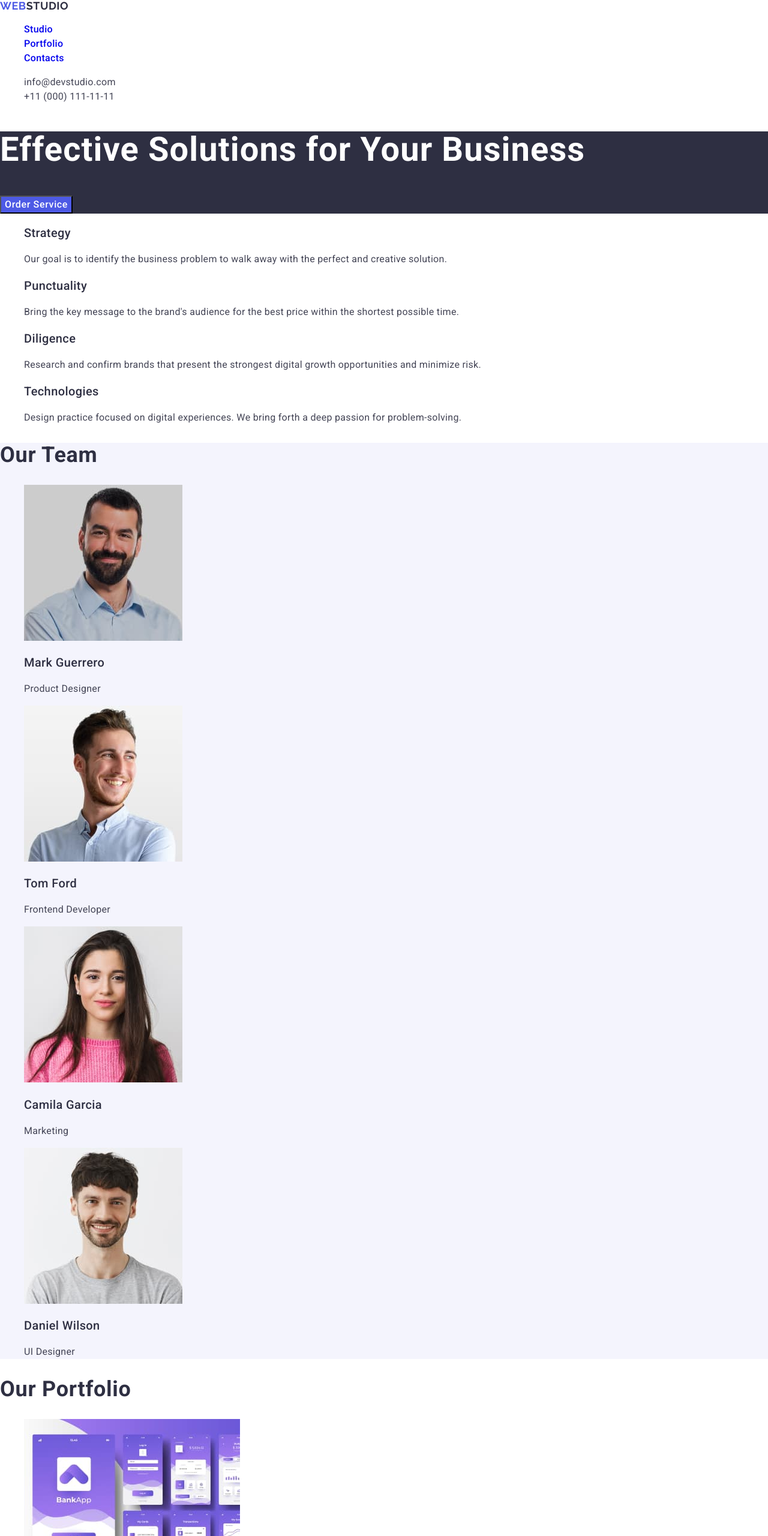
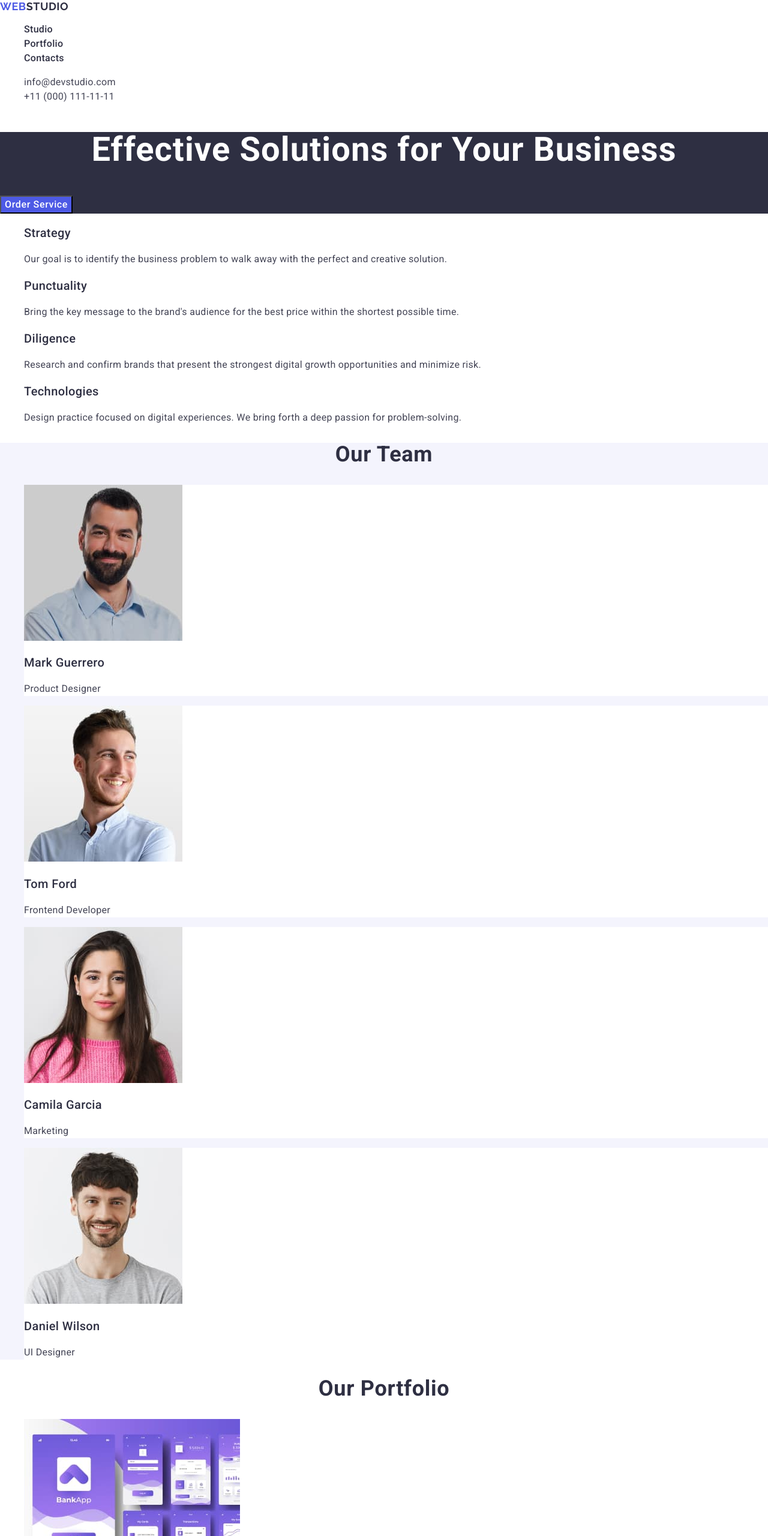
Before and after one commit to herdssman/goit-markup-hw-02, a plain HTML site: page index.html in a window 1280 px wide. Shown: the top 2560 px of the page at 60% size. Drawn offline with nearby package versions, Linux system fonts and the light colour scheme.

Commit message:
add index.html and styles.css

```diff
--- a/styles/styles.css
+++ b/css/styles.css
@@ -1,6 +1,7 @@
 body{
     font-family: "Roboto", sans-serif;
-    color: #2e2f42;
+    color: #434455;
+    background-color: #ffffff;
 }
 
 a {
@@ -28,7 +29,7 @@ button{
     font-family: "Raleway", sans-serif;
     font-weight: 700;
     font-size: 18px;
-    line-height: 1.16;
+    line-height: 1.17;
     letter-spacing: 0.03em;
     text-transform: uppercase;
     color: #4d5ae5;
@@ -51,17 +52,21 @@ button{
     font-size: 16px;
     line-height: 1.5;
     letter-spacing: 0.02em;
+    color: #2e2f42;
 }
 
+.nav-item-link:focus,
 .nav-item-link:hover{
     color: #404bbf;
 }
 
 /* #region header address*/
 
+
+.header-addr {
+    font-style: normal;
+}
 /*
-.header-addr {}
-
 .addr-list {}
 
 .addr-list-item {}
@@ -75,6 +80,7 @@ button{
     color: #434455;
 }
 
+.addr-link:focus,
 .addr-link:hover{
     color: #404bbf;
 }
@@ -93,8 +99,9 @@ button{
 .hero-title {
     font-weight: 700;
     font-size: 56px;
-    line-height: 1.07143;
+    line-height: 1.07;
     letter-spacing: 0.02em;
+    text-align: center;
     color: #fff;
 }
 
@@ -107,6 +114,7 @@ button{
     background-color: #4d5ae5;
 }
 
+.hero-btn:focus,
 .hero-btn:hover{
     background-color: #404bbf;
 }
@@ -128,6 +136,7 @@ button{
     font-size: 20px;
     line-height: 1.2;
     letter-spacing: 0.02em;
+    color: #2e2f42;
 }
 
 .main-sol-text {
@@ -135,7 +144,6 @@ button{
     font-size: 16px;
     line-height: 1.5;
     letter-spacing: 0.02em;
-    color: #434455;
 }
 
 /* #endregion */
@@ -149,21 +157,26 @@ button{
 .team-title {
     font-weight: 700;
     font-size: 36px;
-    line-height: 1.11111;
+    line-height: 1.11;
     letter-spacing: 0.02em;
+    text-align: center;
+    text-transform: capitalize;
+    color: #2e2f42;
+}
+/*
+.team-list {}
+*/
+.team-list-item {
+    background-color: #ffffff;
 }
 
-/*
-.team-list {}
-
-.team-list-item {}
-*/
 
 .team-list-title {
     font-weight: 500;
     font-size: 20px;
     line-height: 1.2;
     letter-spacing: 0.02em;
+    color: #2e2f42;
 }
 
 .team-list-text {
@@ -171,7 +184,6 @@ button{
     font-size: 16px;
     line-height: 1.5;
     letter-spacing: 0.02em;
-    color: #434455;
 }
 
 /* #endregion */
@@ -185,8 +197,11 @@ button{
 .portfolio-title {
     font-weight: 700;
     font-size: 36px;
-    line-height: 1.11111;
+    line-height: 1.11;
     letter-spacing: 0.02em;
+    text-align: center;
+    text-transform: capitalize;
+    color: #2e2f42;
 }
 
 /*
@@ -200,6 +215,7 @@ button{
     font-size: 20px;
     line-height: 1.2;
     letter-spacing: 0.02em;
+    color: #2e2f42;
 }
 
 .portfolio-list-text {
@@ -207,7 +223,6 @@ button{
     font-size: 16px;
     line-height: 1.5;
     letter-spacing: 0.02em;
-    color: #434455;
 }
 
 /* #endregion */
--- a/index.html
+++ b/index.html
@@ -11,7 +11,7 @@
     <link
         href="https://fonts.googleapis.com/css2?family=Raleway:ital,wght@0,100..900;1,100..900&family=Roboto:ital,wght@0,100;0,300;0,400;0,500;0,700;0,900;1,100;1,300;1,400;1,500;1,700;1,900&display=swap"
         rel="stylesheet">
-    <link rel="stylesheet" href="./styles/styles.css">
+    <link rel="stylesheet" href="./css/styles.css">
 </head>
 
 <body>
@@ -23,8 +23,8 @@
             <a class="logo" href="./index.html">Web<span class="logo-style">Studio</span></a>
             <ul class="nav-list">
                 <li class="nav-item"><a class="nav-item-link" href="./index.html">Studio</a></li>
-                <li class="nav-item"><a class="nav-item-link" href="#">Portfolio</a></li>
-                <li class="nav-item"><a class="nav-item-link" href="#">Contacts</a></li>
+                <li class="nav-item"><a class="nav-item-link" href="">Portfolio</a></li>
+                <li class="nav-item"><a class="nav-item-link" href="">Contacts</a></li>
             </ul>
         </nav>
 
```
